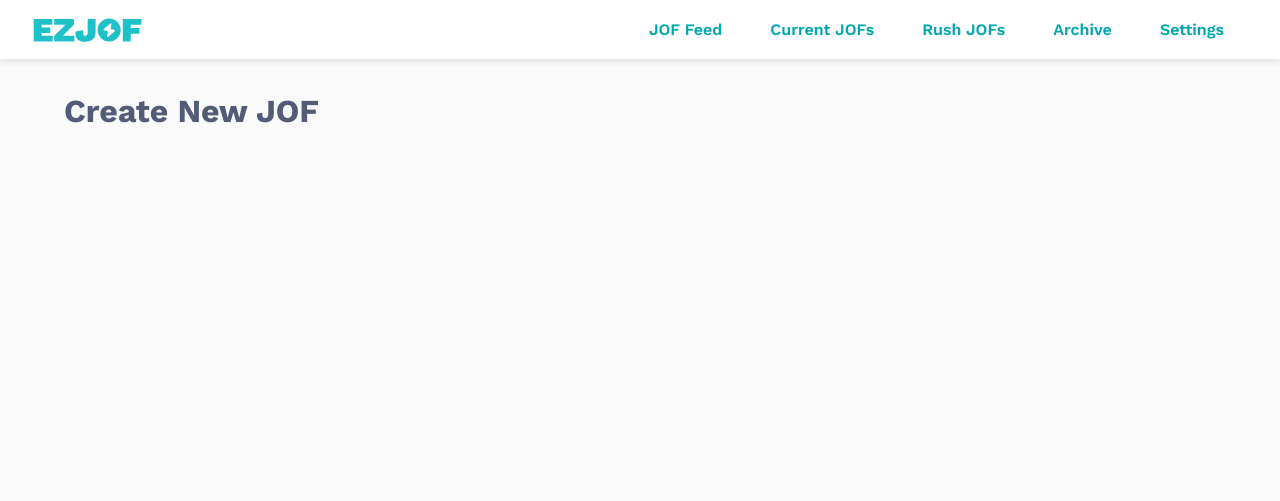
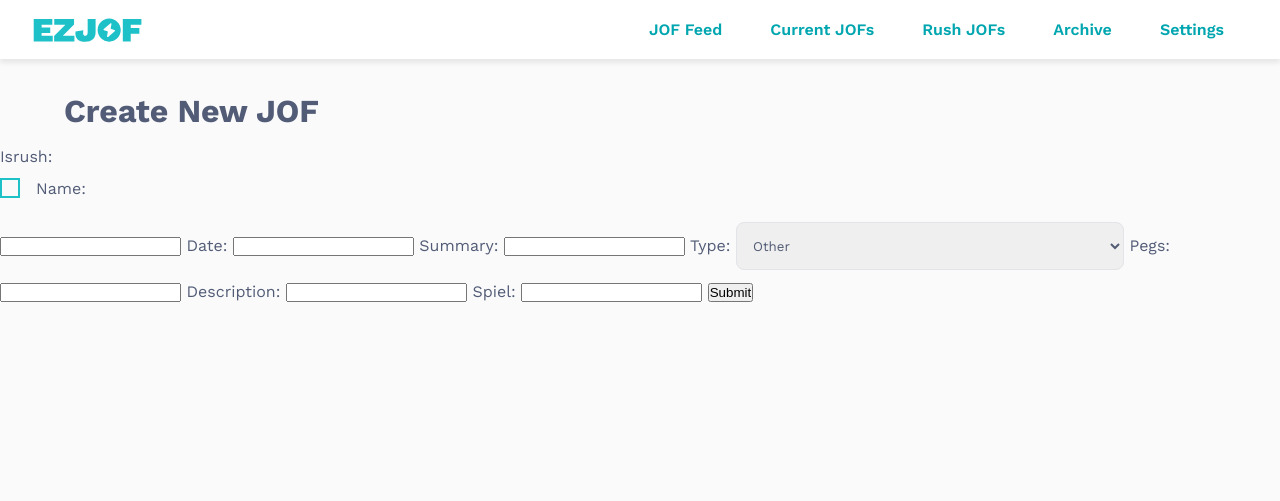
Before and after one commit to daggerss/ezjof, a Django app: page /jofcreate in a window 1280 px wide. Shown: the top 501 px of the page. Run offline with Django 4.2, Linux system fonts and the light colour scheme; the visitor is signed in with stand-in values (Sample User, id 1).

Commit message:
Fixing Create JOF page
Changed forms.py, views.py and createJOF.html to have functional Create JOF Page.

(Button for "is_rush" attribute does not work, possibly due to automatic formatting?)

```diff
--- a/joffeedapp/forms.py
+++ b/joffeedapp/forms.py
@@ -1,2 +1,9 @@
-from django import forms
+import datetime
+#from django.forms.widgets import NumberInput
+from django.forms import ModelForm
 from .models import *
+
+class JOFForm(ModelForm):
+    class Meta:
+        model = JOF
+        fields=('isrush','name','date','summary','type','pegs' ,'description','spiel')
--- a/joffeedapp/views.py
+++ b/joffeedapp/views.py
@@ -1,7 +1,8 @@
 from django.shortcuts import render, redirect
 from django.http import HttpResponse
+from django.contrib import messages
+from django.contrib.auth.decorators import login_required
 from .models import JOF
-from django.contrib.auth.decorators import login_required
 from .forms import *
 
 @login_required
@@ -35,4 +36,20 @@ def jofview(request, pk):
 
 @login_required
 def jofcreate(request):
-    return render(request, 'joffeed/createJOF.html')
+    form=JOFForm
+    if request.method=='POST':
+        form=JOFForm(request.POST)
+        if form.is_valid():
+            new_isrush = form.cleaned_data['isrush']
+            new_name = form.cleaned_data['name']
+            new_description = form.cleaned_data['description']
+            new_date = form.cleaned_data['date']
+            new_pegs = form.cleaned_data['pegs']
+            new_summary = form.cleaned_data['summary']
+            new_type = form.cleaned_data['type']
+            new_spiel = form.cleaned_data['spiel']
+            new_JOF = JOF.objects.create(status = JOF.NOT_TAKEN, isrush = new_isrush, name = new_name,description = new_description,date = new_date,pegs = new_pegs,summary = new_summary,type = new_type,spiel = new_spiel)
+            new_JOF.save()
+            form=JOFForm
+            return render(request, 'joffeed/createJOF.html',{'form':form})
+    return render(request, 'joffeed/createJOF.html',{'form':form})
--- a/templates/joffeed/createJOF.html
+++ b/templates/joffeed/createJOF.html
@@ -7,5 +7,9 @@
 {% block heading %}Create New JOF{% endblock %}
 
 {% block content %}
-
+<form method = "post">
+    {% csrf_token %}
+    {{form}}
+        <input class="button" type="submit" value="Submit"></button>
+</form>
 {% endblock content%}
```
